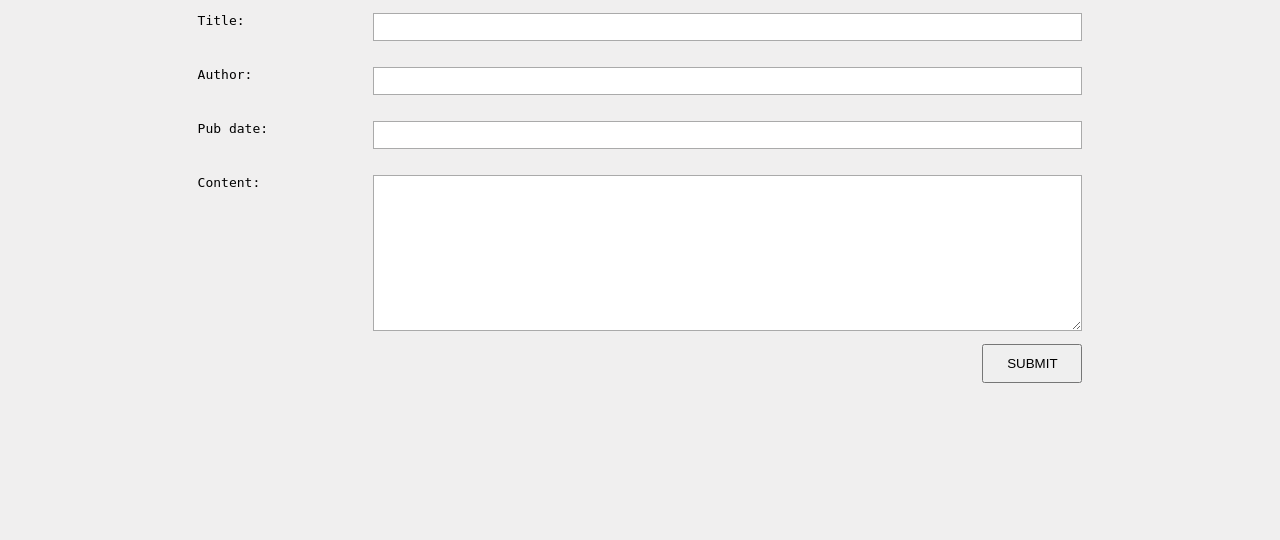
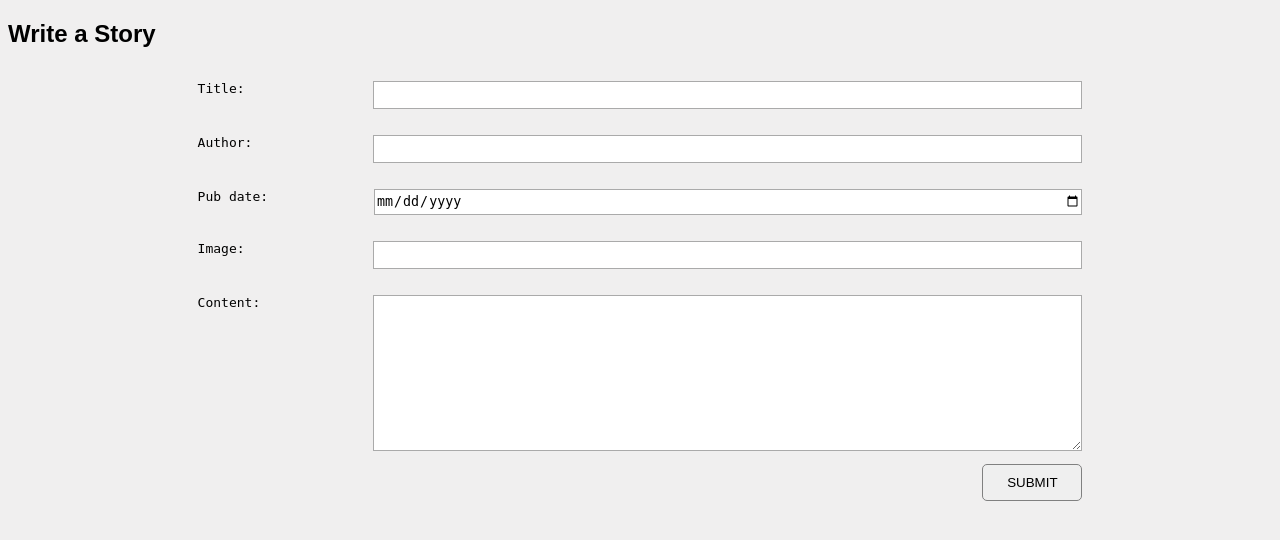
Before and after one commit to chubby-panda/shecodesnews, a Django app: page /news/add-story/ in a window 1280 px wide. Shown: the part 87-627 px from the top of the page. Run offline with Django 3.2, Linux system fonts and the light colour scheme; some web fonts are replaced.

Commit message:
Updated styles, image url upload function

```diff
--- a/she_codes_news/news/forms.py
+++ b/she_codes_news/news/forms.py
@@ -5,7 +5,7 @@ from .models import NewsStory
 class StoryForm(ModelForm):
     class Meta:
         model = NewsStory
-        fields = ['title', 'author', 'pub_date', 'content']
+        fields = ['title', 'author', 'pub_date', 'image', 'content']
         widgets = {
             'pub_date': forms.DateInput (
                 format = ('%m/%d/%Y'),
@@ -14,27 +14,7 @@ class StoryForm(ModelForm):
                     'placeholder': 'Select a date',
                     'type': 'date'
                 }
-            ),
-            'title': forms.TextInput (
-                attrs={
-                    'class' : 'form-title'
-                }
-            ),
-            'author': forms.TextInput (
-                attrs={
-                    'class' : 'form-author'
-                }
-            ),
-            'pub_date': forms.TextInput (
-                attrs={
-                    'class' : 'form-pub_date'
-                }
-            ),
-            'content': forms.Textarea (
-                attrs={
-                    'class' : 'form-content'
-                }
-            ),
+            )
         }
 
             # 'category': forms.ChoiceField (
--- a/she_codes_news/news/models.py
+++ b/she_codes_news/news/models.py
@@ -6,6 +6,7 @@ class NewsStory(models.Model):
     author = models.CharField(max_length=200)
     pub_date = models.DateTimeField()
     content = models.TextField()
+    image = models.URLField()
 
     def __str__(self):
-        return NewsStory.title
+        return str(self.title)
--- a/she_codes_news/news/static/news/styles.css
+++ b/she_codes_news/news/static/news/styles.css
@@ -60,7 +60,7 @@
 #story-card-3 img,
 #story-card-4 img {
     width: 33%;
-    height: 100%;
+    height: auto;
     margin-right: 5px;
 }
 
@@ -81,8 +81,8 @@
 
 #story-content img {
     float: right;
-    margin: 0 0 10px 10px;
-    width: 50%;
+    margin: 0 30px;
+    width: 40%;
 }
 
 form {
@@ -107,17 +107,21 @@ form p input {
 form p input, form p textarea {
     flex-basis: 80%;
     outline: none;
-    border: 1.5px #aaa solid;
+    border: 1px #aaa solid;
 }
 
 form p input:focus, form p textarea:focus {
-    border: 1.5px rgb(18, 199, 190) solid;
+    border: 1px rgb(18, 199, 190) solid;
 }
 
 form input[type=submit] {
     width: 100px;
     align-self: flex-end;
     padding: 10px;
+    box-shadow: none;
+    outline: none;
+    border: 1px grey solid;
+    border-radius: 5px;
 }
 
 form input[type=submit]:hover {
--- a/she_codes_news/news/templates/news/createStory.html
+++ b/she_codes_news/news/templates/news/createStory.html
@@ -6,6 +6,8 @@
 {% endblock %}
 
 {% block content %}
+<h2>Write a Story</h2>
+
 <form id="form-container" action="" method="post">
     {% csrf_token %}
     <!-- This renders the form vv -->
--- a/she_codes_news/news/templates/news/story.html
+++ b/she_codes_news/news/templates/news/story.html
@@ -10,7 +10,7 @@
     <h2>{{ story.title }}</h2>
     <h4>{{ story.author }}</h4>
     <div id="story-content">
-        <img src="{% static '/news/images/placeholder-5.jpg' %}">
+        <img src="{{ story.image }}">
         {{ story.content|linebreaks }}
     </div>
 </div>
--- a/she_codes_news/news/templates/news/storyCard.html
+++ b/she_codes_news/news/templates/news/storyCard.html
@@ -1,10 +1,6 @@
 <div class="story-card" id="story-card-{{ position }}">
     <a href="{% url 'news:story' story.id %}">
-        {% if position < 5 %}
-            <img src="../static/news/images/placeholder-{{ position }}.jpg">
-        {% else %}
-            <img src="https://picsum.photos/600">
-        {% endif %}
+        <img src="{{ story.image }}" alt="{{ story.title }}">
         <div class="story-card-text">
             <h3>{{ story.title }}</h3>
             <h4>{{ story.author }}</h4>
--- a/she_codes_news/static/styles.css
+++ b/she_codes_news/static/styles.css
@@ -12,7 +12,7 @@ header {
 }
 
 img {
-    filter: grayscale(100%);
+    /* filter: grayscale(100%); */
 }
 
 h1 {
```
Also changed, not shown: she_codes_news/news/migrations/0002_newsstory_image.py (added).
